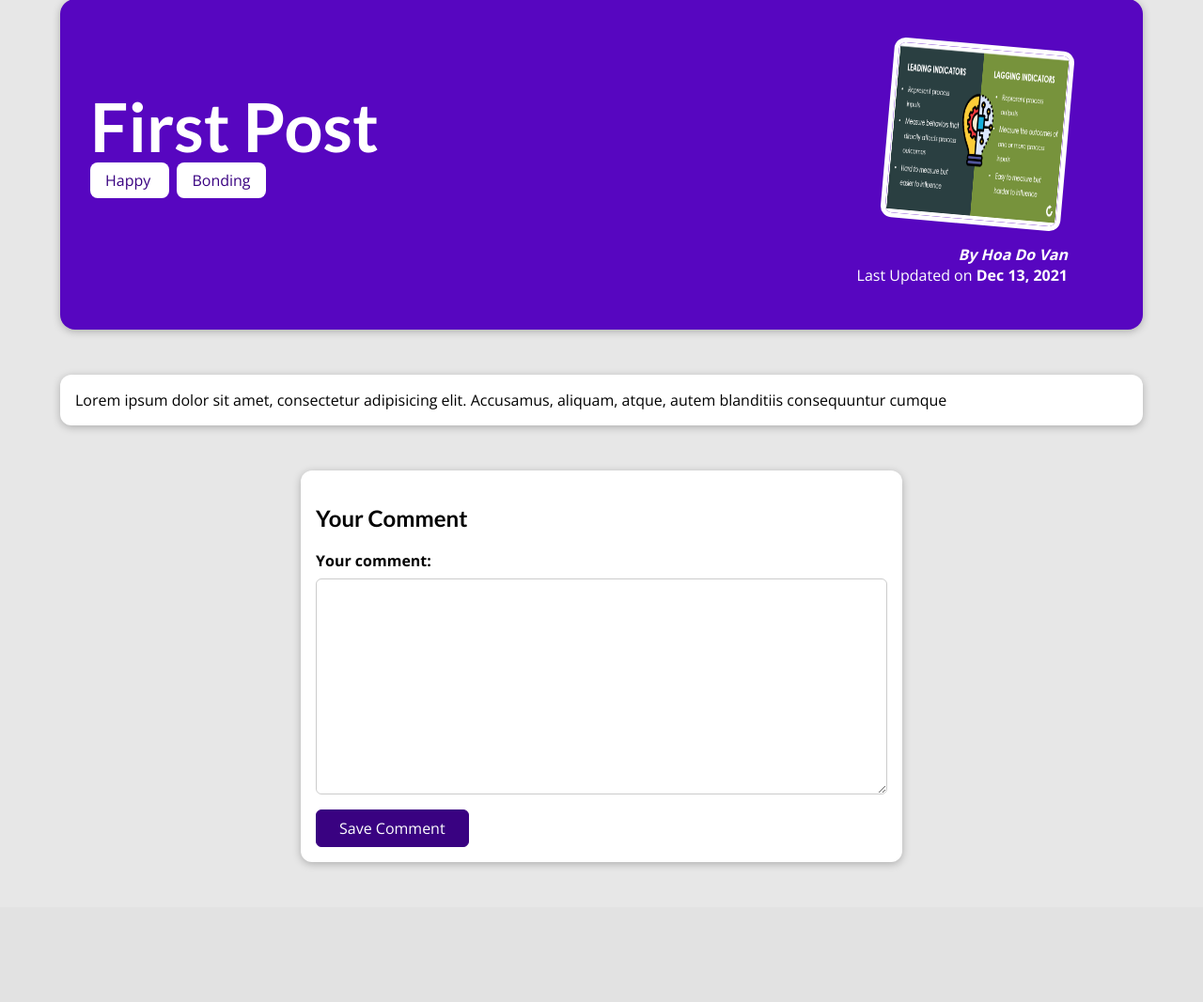
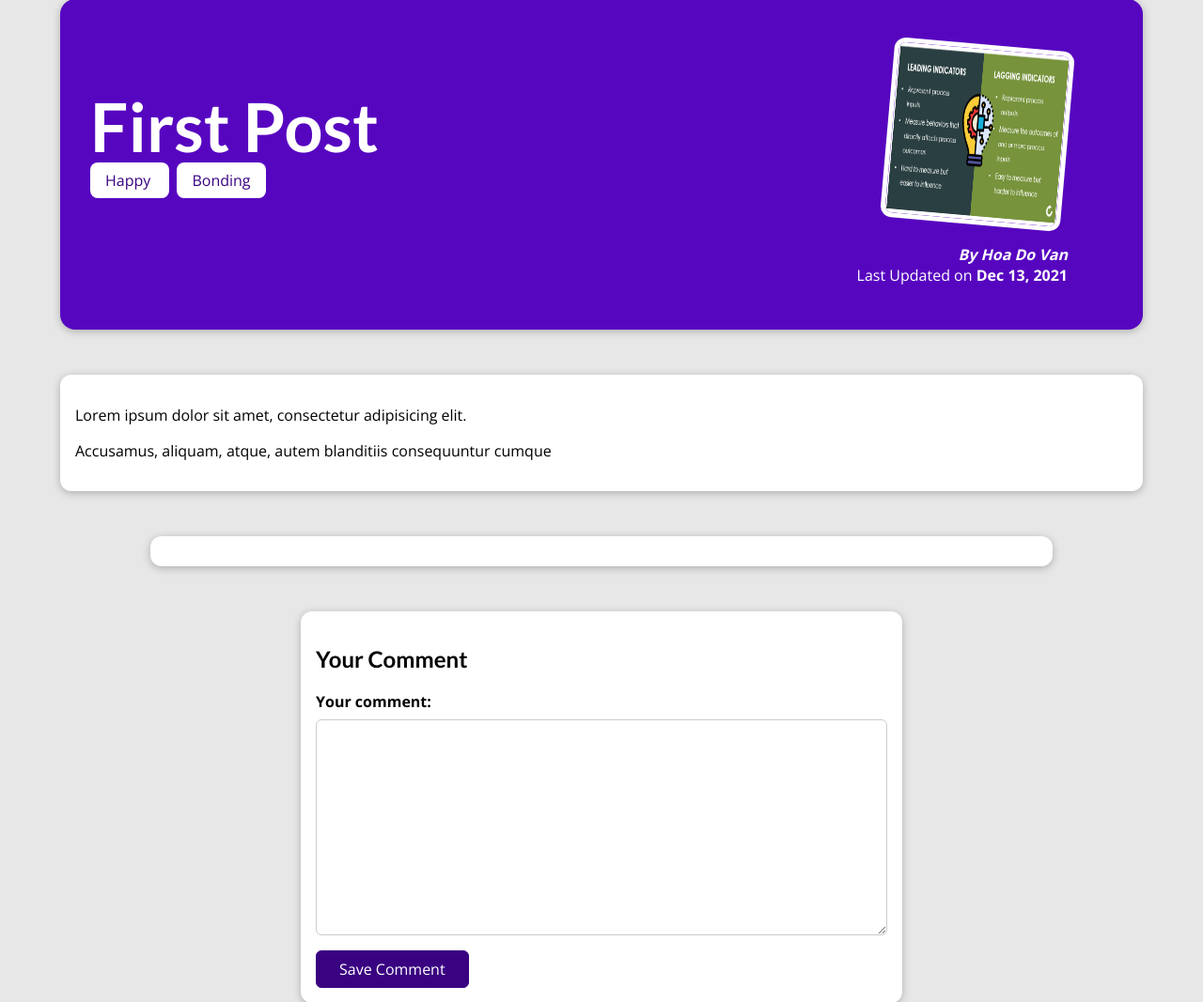
Before and after one commit to 0348468xxx/CompanyBlog, a Django app: a page that uses blog/templates/blog/post-detail.html in a window 1280 px wide. Shown: the part 129-1196 px from the top of the page at 94% size. Before the commit the page ends 1051 px from the top, so only its background shows below. Run offline with Django 3.2, Linux system fonts and the light colour scheme; data comes from the database, SQL or seed files in the repository; both versions use the stored data as it was after the commit.

Commit message:
new updates

```diff
--- a/blog/models.py
+++ b/blog/models.py
@@ -36,9 +36,15 @@ class Post(models.Model):
         Author, on_delete=models.SET_NULL, related_name="posts", null=True)
     tags = models.ManyToManyField(Tag)
 
+    def __str__(self):
+        return self.title
+
 class Comment(models.Model):
     # user_name = models.CharField(max_length=120)
     # user_emai = models.CharField()
     text = models.TextField(max_length=400)
     post = models.ForeignKey(
     Post, on_delete=models.CASCADE, related_name="comments")
+
+    def __str__(self):
+        return self.text
--- a/blog/static/blog/post-detail.css
+++ b/blog/static/blog/post-detail.css
@@ -119,3 +119,37 @@ body {
     border-radius: 6px;
     border: 1px solid #ccc;
   }
+
+  .invalid label {
+    color: #d6000b;
+  }
+
+  .invalid textarea {
+    border-color: #d6000b;
+    background-color: #ffe6e7;
+  }
+
+  #comments {
+    margin: 3rem auto;
+    width: 90%;
+    max-width: 60rem;
+    border-radius: 12px;
+    background-color: white;
+    box-shadow: 0 2px 8px rgba(0, 0, 0, 0.25);
+    padding: 1rem 2rem;
+  }
+
+  #comments ul {
+    list-style: none;
+    margin: 0;
+    padding: 0;
+  }
+
+  #comments li {
+    margin-bottom: 1rem;
+    border-bottom: 2px solid #ccc;
+  }
+
+  #comment li:last-of-type {
+    color: #464646;
+  }
--- a/blog/templates/blog/post-detail.html
+++ b/blog/templates/blog/post-detail.html
@@ -29,15 +29,26 @@
 
     <main>
         <section id="content">
-            {{ post.content|safe }}
+            {{ post.content|linebreaks }}
         </section>
     </main>
 
+    <section id="comments">
+        <ul>
+            {% for comment in comments %}
+                <li>
+                    <p> {{ comment.text|linebreaks }}</p>
+                </li>
+            {% endfor %}
+        </ul>
+    </section>
+
     <section id="comment-form">
         <h2>Your Comment</h2>
-        <form>
+        <form action="{% url 'post-detail-page' post.slug %}" method="POST">
+            {% csrf_token %}
             {% for form_field in comment_form %}
-                <div class="form-control">
+                <div class="form-control {% if form_field.errors %}invalid{% endif %}">
                     {{ form_field.label_tag }}
                     {{ form_field }}
                     {{ form_field.errors }}
--- a/blog/views.py
+++ b/blog/views.py
@@ -1,6 +1,9 @@
 from django.db.models import query
 from django.shortcuts import render, get_object_or_404
+from django.http import HttpResponseRedirect
+from django.urls import reverse
 from django.views.generic import ListView, DetailView
+from django.views import View
 from .models import Post
 from .forms import CommentForm
 
@@ -24,9 +27,40 @@ class AllPostView(ListView):
     context_object_name = 'all_posts'
 
 
-class PostDetailView(DetailView):
+class PostDetailView(View):
     template_name = 'blog/post-detail.html'
     model = Post
+
+    def get(self, request, slug):
+        post = Post.objects.get(slug=slug)
+        context = {
+            "post": post,
+            "post_tags": post.tags.all(),
+            "comment_form": CommentForm(),
+            "comments": post.comments.all().order_by("-id")
+        }
+        return render(request, "blog/post-detail.html", context)
+
+    def post(self, request, slug):
+        comment_form = CommentForm(request.POST)
+        post = Post.objects.get(slug=slug)
+
+        if comment_form.is_valid():
+            comment = comment_form.save(commit=False)
+            comment.post = post
+            comment.save()
+
+            return HttpResponseRedirect(reverse("post-detail-page", args=[slug]))
+
+
+        context = {
+            "post": post,
+            "post_tags": post.tags.all(),
+            "comment_form": CommentForm(),
+            "comments": post.comments.all().order_by("-id")
+        }
+        return render(request, "blog/post-detail.html", context)
+
 
     def get_context_data(self, **kwargs):
         context = super().get_context_data(**kwargs)
```
Also changed, not shown: blog/admin.py (+7 -1 lines), blog/urls.py (line endings or trailing spaces), db.sqlite3.
